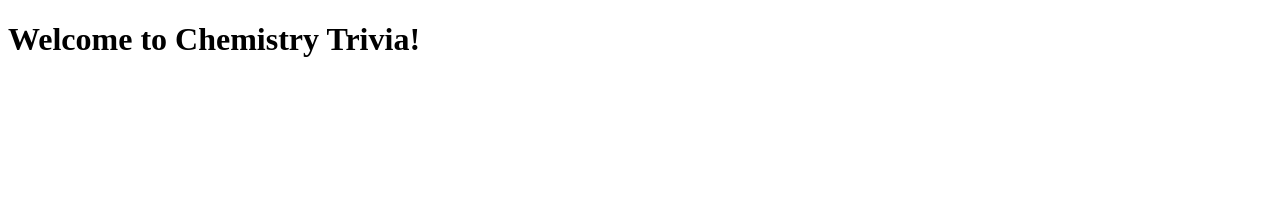
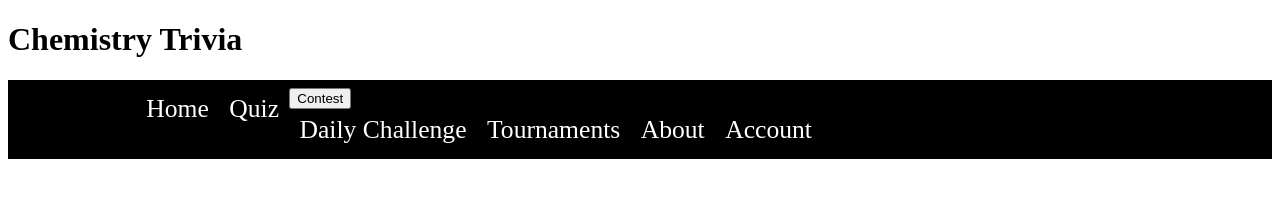
Before and after one commit to ChinYenP/Chemistry-Trivia, a website: page app/main_page.html in a window 1280 px wide. Drawn offline with Linux system fonts and the light colour scheme.

Commit message:
Based from previous commit, i add navigation bar and some css, but somehow the css wont work ;-;

```diff
--- /dev/null
+++ b/app/main.css
@@ -0,0 +1,13 @@
+.navbar {
+    overflow: hidden;
+    background-color: #000000;
+    padding: 0.6vw 10vw;
+}
+
+.navbar a {
+    float: left;
+    font-size: 2vw;
+    color: white;
+    text-align: center;
+    padding: 0.5vw 0.8vw;
+}
--- a/app/main_page.html
+++ b/app/main_page.html
@@ -3,6 +3,8 @@
 <html>
 
     <head>
+
+        <link rel="stylesheet" type="text/css" href="./main.css" media="screen"/>
 
         <meta charset="UTF-8">
         <meta name="description" content="Main page">
@@ -14,7 +16,25 @@
     </head>
 
     <body>
-        <h1>Welcome to Chemistry Trivia!</h1>
+        <h1>Chemistry Trivia</h1>
+
+        <div class="navbar">
+
+            <a>Home</a>
+            <a>Quiz</a>
+
+            <div>
+                <button>Contest</button>
+                <div>
+                    <a>Daily Challenge</a>
+                    <a>Tournaments</a>
+                </div>
+            </div>
+
+            <a>About</a>
+            <a>Account</a>
+
+        </div>
     </body>
 
 </html>
```
